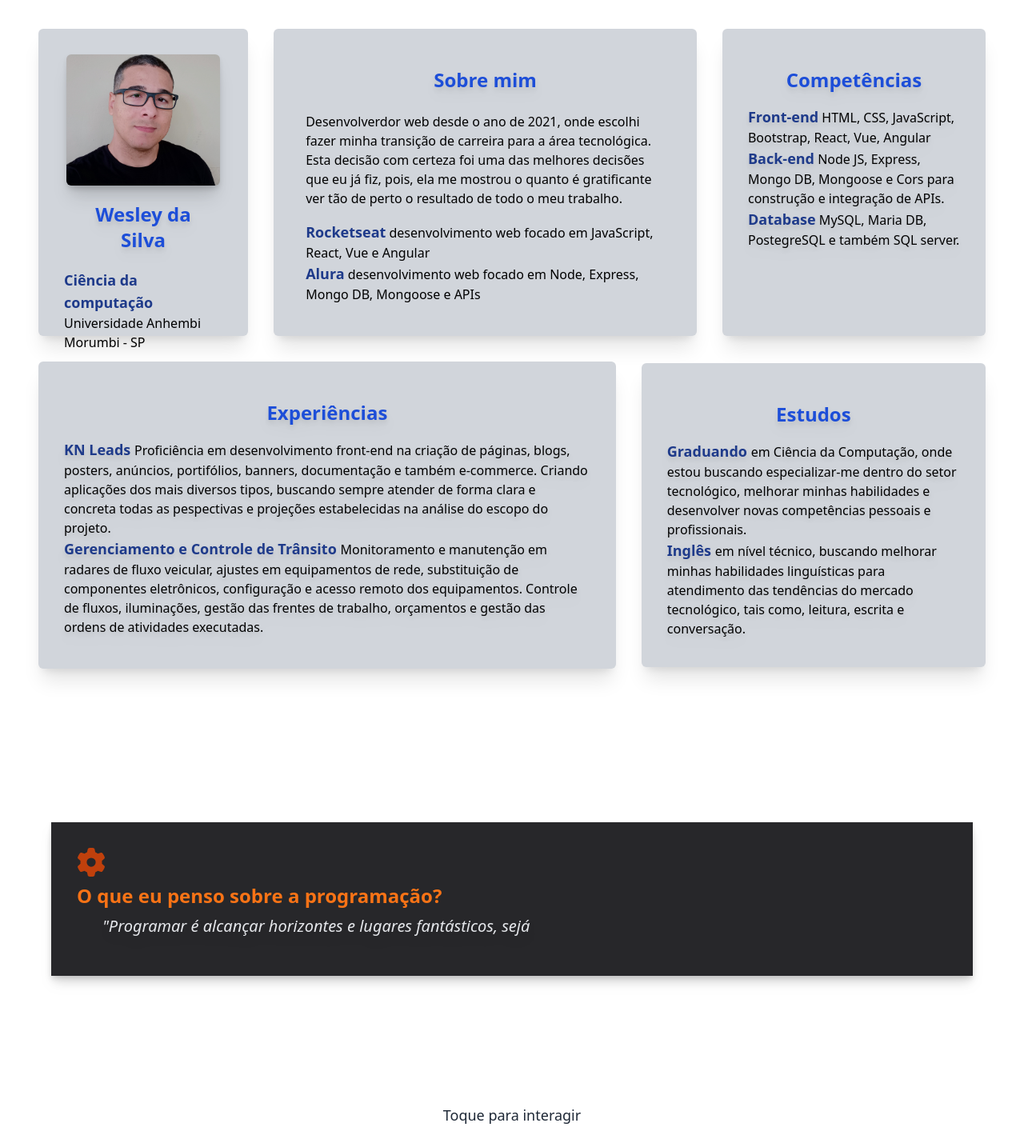
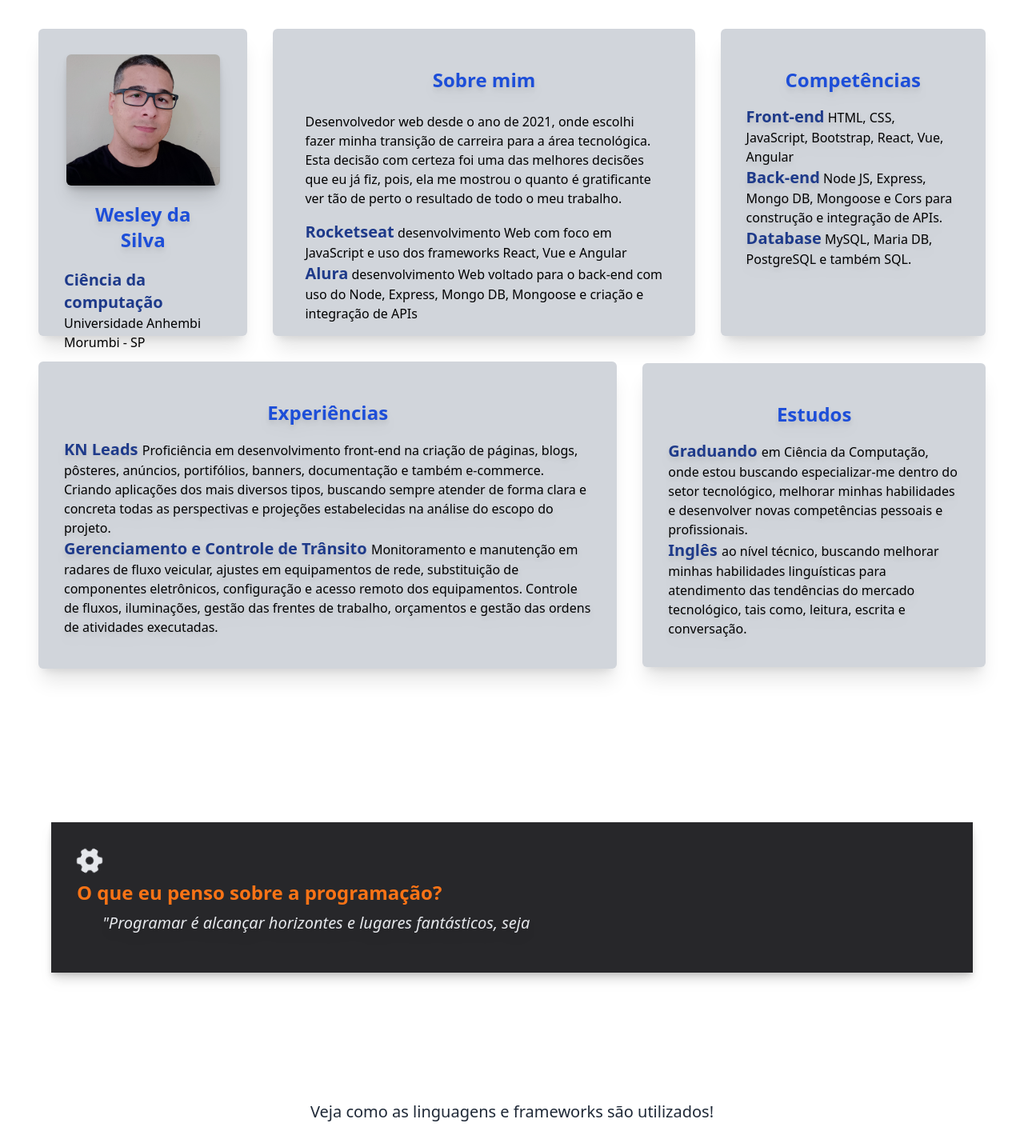
Before and after one commit to wesley-silv/Portfolio-React-JS, a React (Vite) app: page / in a window 1280 px wide. Shown: the part 380-1799 px from the top of the page at 80% size. Built offline with nearby package versions, Linux system fonts and the light colour scheme.

Commit message:
feat: Correct the errors in world for all project, create defaults of size to show of titles and subtitles.

```diff
--- a/src/App.jsx
+++ b/src/App.jsx
@@ -12,11 +12,11 @@ import { Projects } from './components/projects'
 const App = () => {
 
 
-const words = ["Olá, o meu nome é Wesley Silva!", "Eu Sou Desenvolvedor Web Front-end", 'Seja bem-vindo ao meu portifólio', 'Aqui você saberá mais sobre mim', 'Espero que você goste deste projeto'];
+const words = ['Olá, o meu nome é Wesley Silva!', 'Eu Sou Desenvolvedor Web Front-end', 'Seja bem-vindo ao meu portifólio', 'Aqui você saberá mais sobre mim', 'Espero que você goste deste projeto'];
   const viewTime = 3000;
 
 
-  const writing = [`"Programar é alcançar horizontes e lugares fantásticos, sejá criando ou reiventando uma nova pespectiva. Transformando projetos de papel em um organismo funcional, onde a cada contato com a interface haja uma descoberta inédita."`]
+  const writing = [`"Programar é alcançar horizontes e lugares fantásticos, seja criando ou reinventando uma nova perspectiva. Transformando projetos de papel em um organismo funcional, onde a cada contato com a interface haja uma descoberta inédita."`]
   const viewLettersTime = 100;
 
   return (
--- a/src/components/banner.jsx
+++ b/src/components/banner.jsx
@@ -16,7 +16,7 @@ const Banner = ({words, time}) => { // words and time are props of use, where wo
   return (
 
     <div className="my-16 text-center">
-      <h1 className="mb-4 text-5xl font-extrabold italic text-indigo-800 drop-shadow-lg">
+      <h1 className="mb-4 text-5xl max-lg:text-4xl font-extrabold italic text-indigo-800 drop-shadow-lg">
       {words[indexWord]}
       </h1>
       <h2 className="text-2xl indent-10 font-bold italic text-indigo-500">
--- a/src/components/code-sample.jsx
+++ b/src/components/code-sample.jsx
@@ -31,7 +31,7 @@ const  CodeSample = ({ letters, time }) => {
   return (
     <div className="my-24 max-md:my-24 mx-4 max-md:mx-0 justify-center">
      <section className="mx-12 p-8 box-border w-auto bg-zinc-800 shadow-lg drop-shadow-lg ">
-      <FaGear className="fill-orange-700 text-4xl animate-pulse duration-500"/>
+      <FaGear className="fill-gray-200 size-8 animate-spin duration-900"/>
      <h2 className="text-orange-500 text-2xl font-extrabold my-2">
         O que eu penso sobre a programação?
       </h2>
--- a/src/components/description.jsx
+++ b/src/components/description.jsx
@@ -9,7 +9,7 @@ const Description = () => {
           Wesley da Silva
           </h4>
           <p>
-            <span className="text-blue-900 text-lg font-bold">Ciência da computação</span> <br />Universidade Anhembi Morumbi - SP
+            <span className="text-blue-900 text-xl font-bold">Ciência da computação</span> <br />Universidade Anhembi Morumbi - SP
           </p>
         </article>
 
@@ -18,12 +18,12 @@ const Description = () => {
             Sobre mim
           </h4>
           <p className="m-2">
-            Desenvolverdor web desde o ano de 2021, onde escolhi fazer minha transição de carreira para a área tecnológica. <br />
+            Desenvolvedor web desde o ano de 2021, onde escolhi fazer minha transição de carreira para a área tecnológica. <br />
             Esta decisão com certeza foi uma das melhores decisões que eu já fiz, pois, ela me mostrou o quanto é gratificante ver tão de perto o resultado de todo o meu trabalho.
           </p>
           <p className="m-2">
-            <span className="text-blue-900 text-lg font-bold">Rocketseat</span> desenvolvimento web focado em JavaScript, React, Vue e Angular <br />
-            <span className="text-blue-900 text-lg font-bold">Alura</span> desenvolvimento web focado em Node, Express, Mongo DB, Mongoose e APIs
+            <span className="text-blue-900 text-xl font-bold">Rocketseat</span> desenvolvimento Web com foco em JavaScript e uso dos frameworks React, Vue e Angular <br />
+            <span className="text-blue-900 text-xl font-bold">Alura</span> desenvolvimento Web voltado para o back-end com uso do Node, Express, Mongo DB, Mongoose e criação e integração de APIs
           </p>
         </article>
         <article className="bg-gray-300 flex flex-col items-center shadow-xl rounded-md p-8 m-4 max-lg:mx-auto lg:h-[24rem] lg:hover:scale-110 duration-200 lg:hover:cursor-pointer">
@@ -31,9 +31,9 @@ const Description = () => {
             Competências
           </h4>
           <p className="drop-shadow-lg">
-            <span className="text-blue-900 text-lg font-bold">Front-end</span> HTML, CSS, JavaScript, Bootstrap, React, Vue, Angular <br />
-            <span className="text-blue-900 text-lg font-bold">Back-end</span> Node JS, Express, Mongo DB, Mongoose e Cors para construção e integração de APIs. <br />
-            <span className="text-blue-900 text-lg font-bold">Database</span> MySQL, Maria DB, PostegreSQL e também SQL server. <br />
+            <span className="text-blue-900 text-xl font-bold">Front-end</span> HTML, CSS, JavaScript, Bootstrap, React, Vue, Angular <br />
+            <span className="text-blue-900 text-xl font-bold">Back-end</span> Node JS, Express, Mongo DB, Mongoose e Cors para construção e integração de APIs. <br />
+            <span className="text-blue-900 text-xl font-bold">Database</span> MySQL, Maria DB, PostgreSQL e também SQL. <br />
           </p>
         </article>
       </section>
@@ -43,11 +43,11 @@ const Description = () => {
               Experiências
             </h4>
             <p className="drop-shadow-lg">
-              <span className="text-blue-900 text-lg font-bold ">KN Leads </span>Proficiência em desenvolvimento front-end na criação de páginas, blogs, posters, anúncios, portifólios, banners, documentação e também e-commerce.
-              Criando aplicações dos mais diversos tipos, buscando sempre atender de forma clara e concreta todas as pespectivas e projeções estabelecidas na análise do escopo do projeto.
+              <span className="text-blue-900 text-xl font-bold ">KN Leads </span>Proficiência em desenvolvimento front-end na criação de páginas, blogs, pôsteres, anúncios, portifólios, banners, documentação e também e-commerce.
+              Criando aplicações dos mais diversos tipos, buscando sempre atender de forma clara e concreta todas as perspectivas e projeções estabelecidas na análise do escopo do projeto.
             </p>
             <p className="drop-shadow-lg">
-              <span className="text-blue-900 text-lg font-bold ">Gerenciamento e Controle de Trânsito </span>Monitoramento e manutenção em radares de fluxo veicular, ajustes em equipamentos de rede, substituição de componentes eletrônicos, configuração e acesso remoto dos equipamentos. Controle de fluxos, iluminações, gestão das frentes de trabalho, orçamentos e gestão das ordens de atividades executadas.
+              <span className="text-blue-900 text-xl font-bold ">Gerenciamento e Controle de Trânsito </span>Monitoramento e manutenção em radares de fluxo veicular, ajustes em equipamentos de rede, substituição de componentes eletrônicos, configuração e acesso remoto dos equipamentos. Controle de fluxos, iluminações, gestão das frentes de trabalho, orçamentos e gestão das ordens de atividades executadas.
             </p>
           </article>
         <article className="bg-gray-300 flex flex-col items-center shadow-xl rounded-md p-8 m-4 max-lg:mx-auto lg:h-[380px] lg:hover:scale-110 duration-200 lg:hover:cursor-pointer">
@@ -55,10 +55,10 @@ const Description = () => {
               Estudos
             </h4>
             <p className="drop-shadow-lg">
-              <span className="text-blue-900 text-lg font-bold">Graduando </span>em Ciência da Computação, onde estou buscando especializar-me dentro do setor tecnológico, melhorar minhas habilidades e desenvolver novas competências pessoais e profissionais.
+              <span className="text-blue-900 text-xl font-bold">Graduando </span>em Ciência da Computação, onde estou buscando especializar-me dentro do setor tecnológico, melhorar minhas habilidades e desenvolver novas competências pessoais e profissionais.
             </p>
             <p className="drop-shadow-lg">
-              <span className="text-blue-900 text-lg font-bold">Inglês </span>em nível técnico, buscando melhorar minhas habilidades linguísticas para atendimento das tendências do mercado tecnológico, tais como, leitura, escrita e conversação.
+              <span className="text-blue-900 text-xl font-bold">Inglês </span>ao nível técnico, buscando melhorar minhas habilidades linguísticas para atendimento das tendências do mercado tecnológico, tais como, leitura, escrita e conversação.
             </p>
           </article>
       </section>
--- a/src/components/media.jsx
+++ b/src/components/media.jsx
@@ -13,8 +13,8 @@ const Media = () => {
     setIsSlide(!isSlide)
   }
 
-  const buttonOpen = <IoIosArrowDroprightCircle className='m-4 mx-8 text-blue-600 size-8 hover:cursor-pointer hover:border-collapse duration-600'  title='Clique para fechar' onClick={mediaOpen}/>
-  const buttonClose = <IoIosArrowDropdownCircle className='m-4 mx-8 text-blue-600 size-8 hover:cursor-pointer hover:border-colgitlapse duration-600'  title='Clique para abrir' onClick={mediaOpen}/>
+  const buttonOpen = <IoIosArrowDroprightCircle className='m-4 mx-8 text-blue-600 size-8 hover:cursor-pointer hover:scale-125 hover:border-collapse duration-600'  title='Clique para fechar' onClick={mediaOpen}/>
+  const buttonClose = <IoIosArrowDropdownCircle className='m-4 mx-8 text-blue-600 size-8 hover:cursor-pointer hover:scale-125 hover:border-colgitlapse duration-600'  title='Clique para abrir' onClick={mediaOpen}/>
 
   return (
     <div className="fixed z-10">
@@ -24,16 +24,16 @@ const Media = () => {
       {
         isSlide ? <section className="bg-blue-300 inline-block absolute z-10 mx-1 px-4 rounded border-solid border-2 border-blue-500">
         <a href='https://github.com/wesley-silv' target="_blank" rel="noreferrer">
-          <SiGithub className='m-3 text-black size-7 hover:cursor-pointer hover:border-collapse  hover:scale-125' target='_blank' title='Ir para o GitHub'/>
+          <SiGithub className='m-3 text-black size-8 hover:cursor-pointer hover:border-collapse hover:scale-125' target='_blank' title='Ir para o GitHub'/>
         </a>
         <a href='https://linkedin.com/in/wesleysilv' target="_blank" rel="noreferrer">
-          <SiLinkedin className='m-3 text-blue-600 size-7 hover:cursor-pointer hover:border-collapse hover:scale-125' target='_blank' title='Ir para o Linkedin' />
+          <SiLinkedin className='m-3 text-blue-600 size-8 hover:cursor-pointer hover:border-collapse hover:scale-125' target='_blank' title='Ir para o Linkedin' />
         </a>
         <a href='https://wa.me/5534992540828?text=Olá Wesley Silva, estou entrando em contato para saber mais sobre o seu trabalho como desenvolvedor.' target="_blank" rel="noreferrer">
-          <SiWhatsapp className='m-3 text-green-600 size-7 hover:cursor-pointer hover:border-collapse hover:scale-125' target='_blank' title='Ir para o Whatapp' />
+          <SiWhatsapp className='m-3 text-green-600 size-8 hover:cursor-pointer hover:border-collapse hover:scale-125' target='_blank' title='Ir para o Whatapp' />
         </a>
         <a href='https://mailto:wesleysilvaconceicao@outlook.com' target="_blank" rel="noreferrer">
-          <SiMicrosoftoutlook className='m-3 text-blue-500 size-7 hover:cursor-pointer hover:border-collapse hover:scale-125' target='_blank' title='Ir para o Outlook' />
+          <SiMicrosoftoutlook className='m-3 text-blue-500 size-8 hover:cursor-pointer hover:border-collapse hover:scale-125' target='_blank' title='Ir para o Outlook' />
         </a>
       </section>
        :
--- a/src/components/stack.jsx
+++ b/src/components/stack.jsx
@@ -40,8 +40,8 @@ const Stack = () => {
 
   return (
     <div className="my-40 text-center">
-      <p className="mx-40 mb-3 text-lg text-gray-800 text-lg">
-        Toque para interagir
+      <p className="mx-40 mb-3 text-xl text-gray-800 text-lg">
+        Veja como as linguagens e frameworks são utilizados!
       </p>
       <section className="flex flex-row max-lg:flex-wrap justify-center mb-12">
       <IoLogoHtml5 className="text-red-500 cursor-pointer m-1 size-12 max-sm:size-18 hover:scale-125 duration-200"  onClick={handleHtml}/>
@@ -60,7 +60,7 @@ const Stack = () => {
         }
         {
           isCSS ? <></> : <article className="block text-blue-700 bg-gray-200 rounded-md shadow-lg drop-shadow-md p-4 m-2 text-center text-lg">
-             O Cascading Style Sheets ajuda a editar, alinhar, remover e trabalhar no espaço entre os elementos de uma página. A sigla CSS corresponde à expressão em inglês Cascading StyleSheets, que pode ser traduzida como “folhas de estilo em cascata”. O CSS é o responsável por dar todo o charme de uma página Web.
+             O CSS é o responsável pela formatação dos estilos de uma página Web, com ele é possível alinhar os elementos, colorir fontes, bordas e espaços, adicionar e remover espaços entre os elementos. A sigla CSS corresponde à expressão em inglês Cascading Style Sheets, que pode ser traduzida como “folhas de estilo em cascata”, ele é o responsável por disponibilizar todo o charme em uma página Web.
           </article>
         }
         {
--- a/src/components/tools.jsx
+++ b/src/components/tools.jsx
@@ -7,10 +7,10 @@ const Tools = () => {
     <div className="p-12 mx-8 my-16 rounded-md shadow-lg drop-shadow-lg bg-gradient-to-b from-blue-200 to-gray-400">
 
       <h2 className="text-center text-2xl text-blue-700 font-bold pb-2 uppercase">
-        Ferramentas que uso no desenvolvimento de applicações
+        Ferramentas utilizadas no desenvolvimento de aplicações
       </h2>
       <h3 className="text-center text-xl text-blue-900 font-bold pb-16">
-       Cada ferramenta possui característias únicas que melhoram o desempenho no desenvolvimento
+       Cada software possui características únicas que melhoram o desempenho no desenvolvimento de projetos
       </h3>
 
       <section className="flex flex-col lg:flex-row justify-between uppercase">
```
